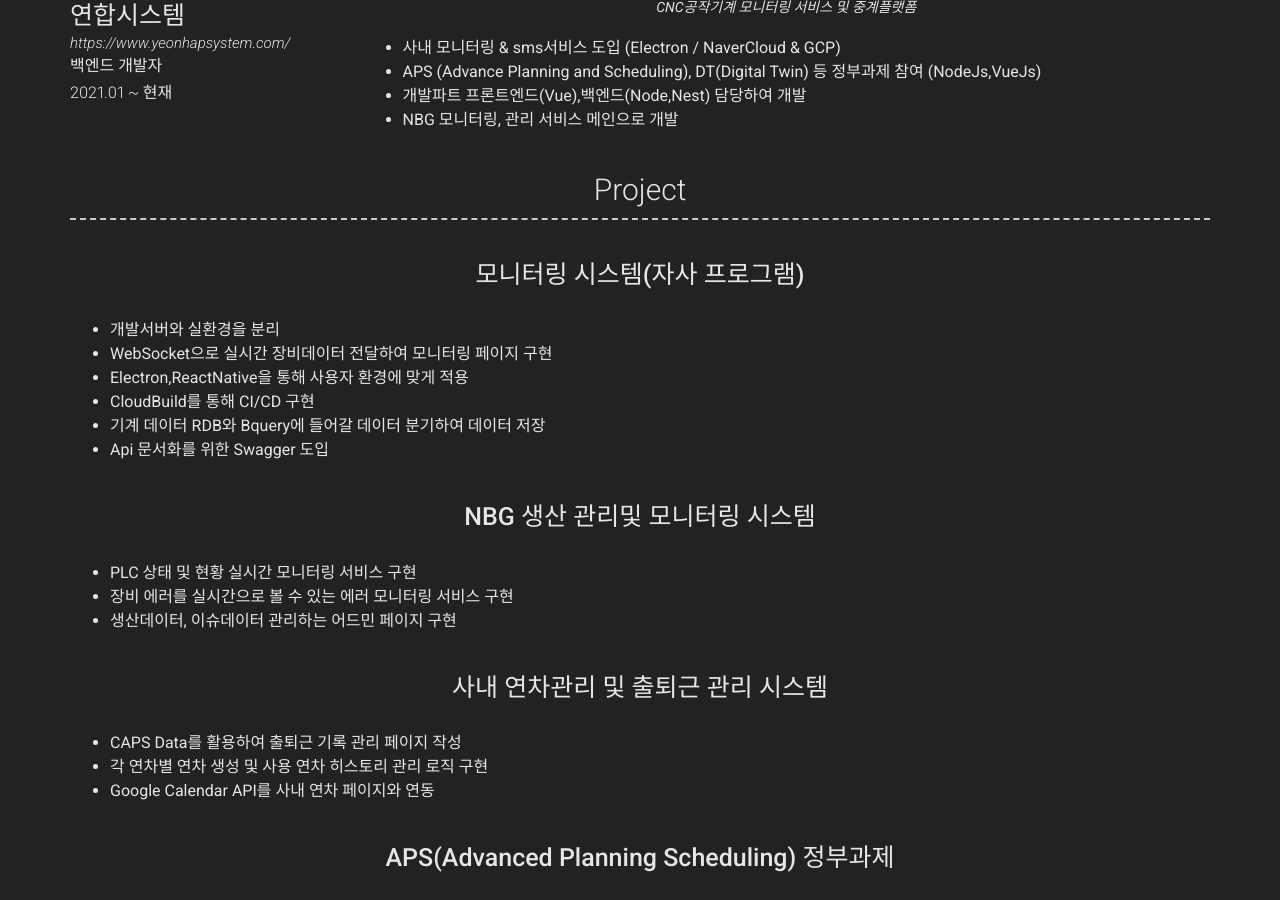
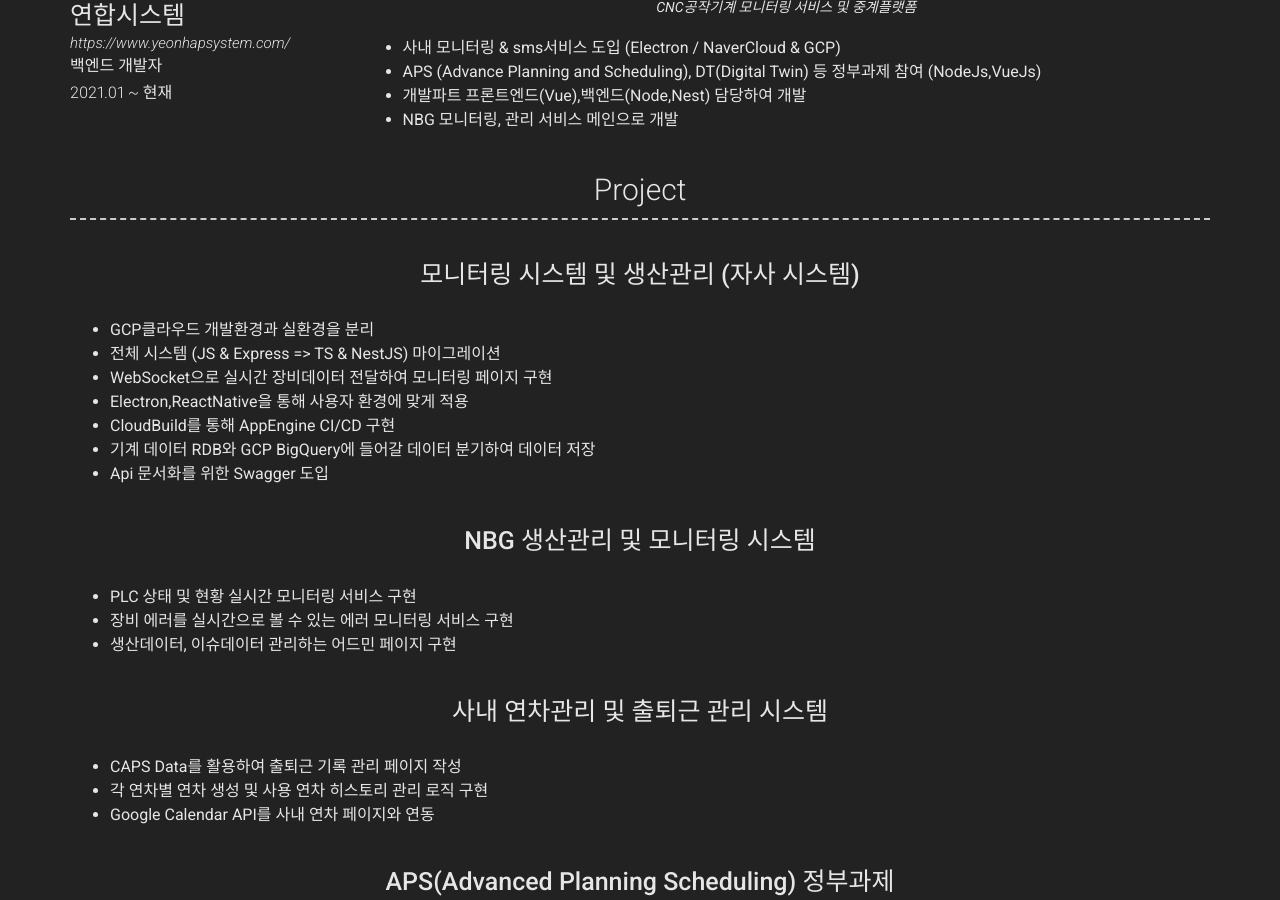
Before and after one commit to yth1122/yth1122.github.io, a Jekyll site: the page built from index.md, in a window 1280 px wide and 900 px high, scrolled down 680 px. Built offline with Jekyll 4.4.1, drawn with Linux system fonts in a browser that asks for light colours; nearby versions of some CDN libraries.

Commit message:
modify resume

```diff
--- a/_data/projects.yml
+++ b/_data/projects.yml
@@ -1,17 +1,18 @@
 - layout: top-middle
-  name: 모니터링 시스템(자사 프로그램)
+  name: 모니터링 시스템 및 생산관리 (자사 시스템)
   link:
   quote: >
 
   description: | # this will include new lines to allow paragraphs
-    * 개발서버와 실환경을 분리
+    * GCP클라우드 개발환경과 실환경을 분리
+    * 전체 시스템 (JS & Express => TS & NestJS) 마이그레이션
     * WebSocket으로 실시간 장비데이터 전달하여 모니터링 페이지 구현
     * Electron,ReactNative을 통해 사용자 환경에 맞게 적용
-    * CloudBuild를 통해 CI/CD 구현
-    * 기계 데이터 RDB와 Bquery에 들어갈 데이터 분기하여 데이터 저장
+    * CloudBuild를 통해 AppEngine CI/CD 구현
+    * 기계 데이터 RDB와 GCP BigQuery에 들어갈 데이터 분기하여 데이터 저장
     * Api 문서화를 위한 Swagger 도입
 - layout: top-middle
-  name: NBG 생산 관리및 모니터링 시스템
+  name: NBG 생산관리 및 모니터링 시스템
   link:
   quote: >
 
```
